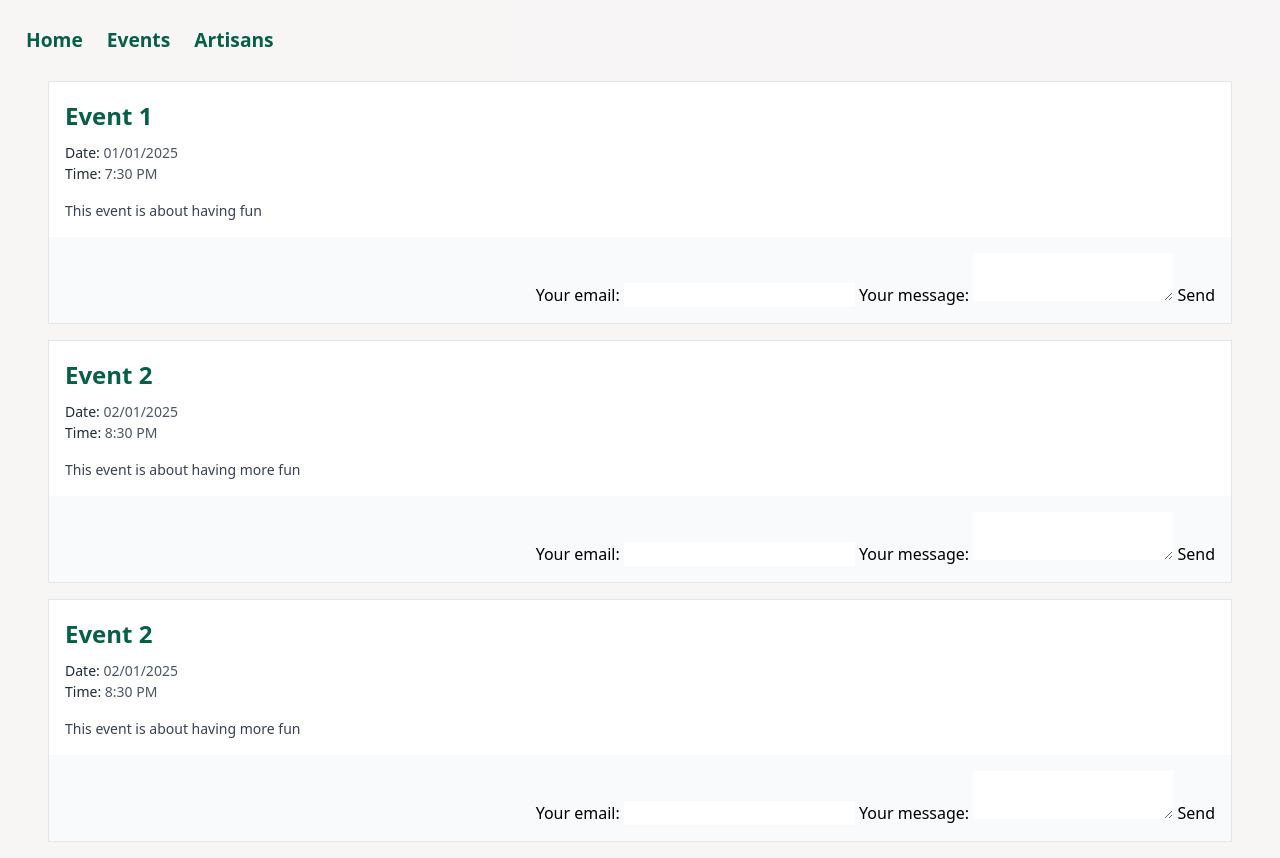
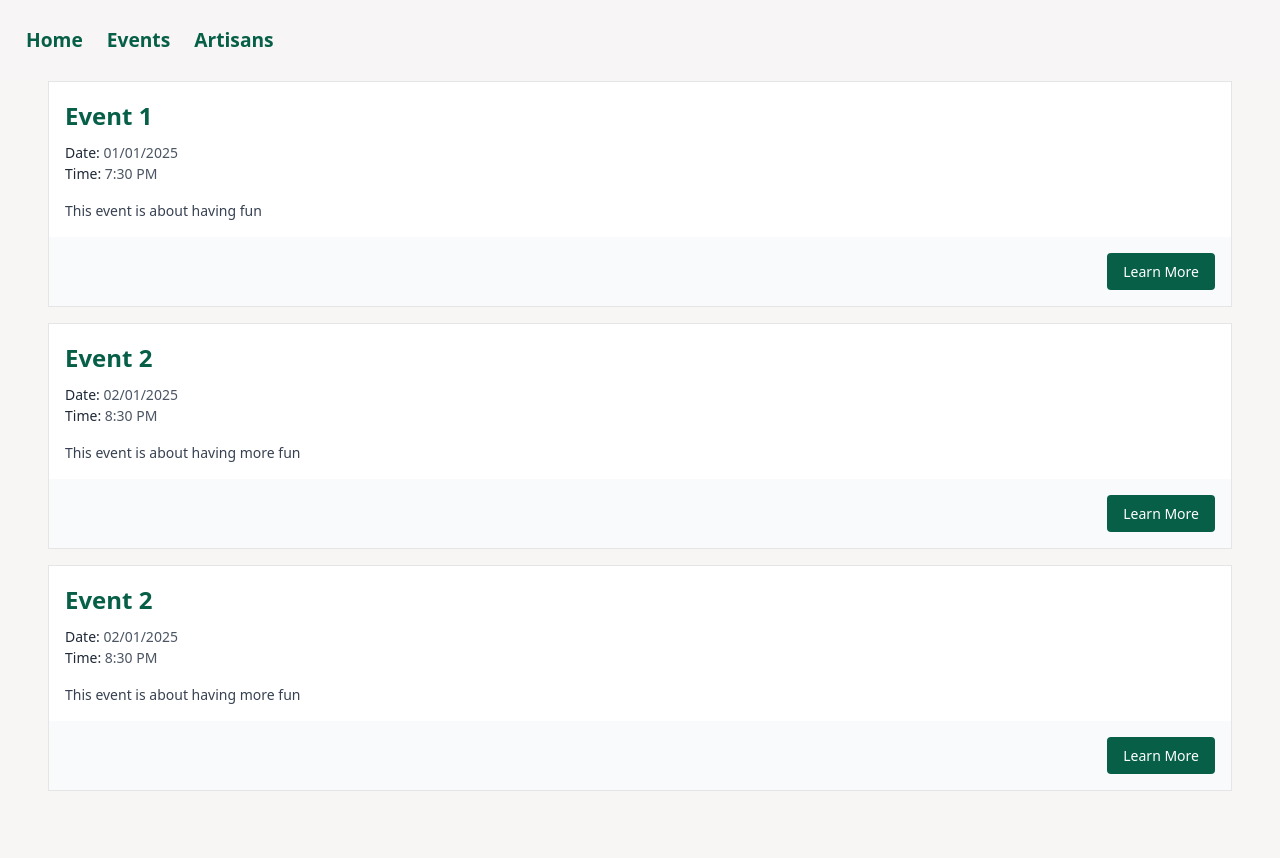
Before and after one commit to nmcdowell00/ujrs, an Astro site: page /events in a window 1280 px wide. After the commit the page ends 800 px from the top, so only its background shows below. Built offline with nearby package versions, Linux system fonts and the light colour scheme; Astro itself is replaced by a stand-in of ours.

Commit message:
recommit 01/22/2025

```diff
--- a/src/components/eventCard.astro
+++ b/src/components/eventCard.astro
@@ -26,21 +26,7 @@
 
   <!-- Call to Action or Footer (optional) -->
   <div class="event-footer">
-    <form
-  action="https://formspree.io/f/mvgzpbpd"
-  method="POST"
->
-  <label>
-    Your email:
-    <input type="email" name="email">
-  </label>
-  <label>
-    Your message:
-    <textarea name="message"></textarea>
-  </label>
-  <!-- your other form fields go here -->
-  <button type="submit">Send</button>
-</form>
+    <button class="learn-more-btn">Learn More</button>
   </div>
 </div>
 
```
